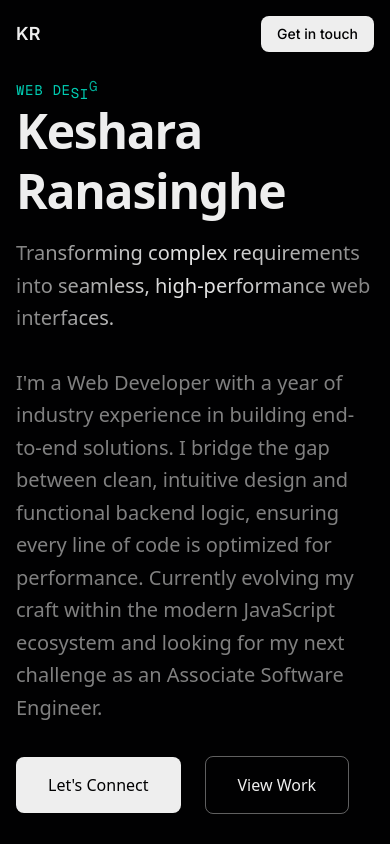
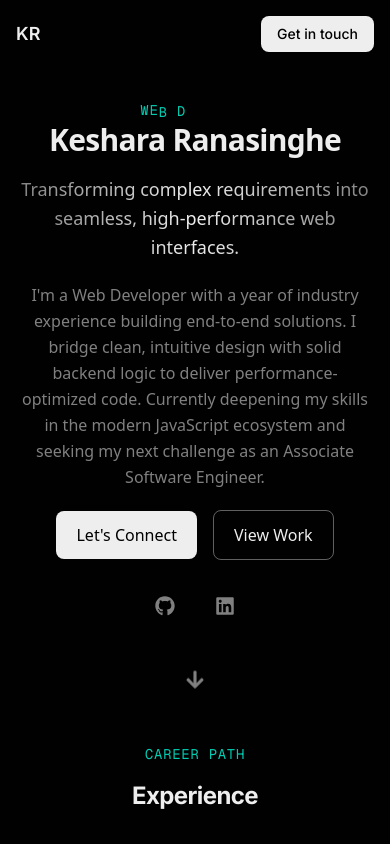
Before and after one commit to KSRanasinghe/portfolio, a Next.js app: page / in a window 390 px wide. Shown: the top 844 px of the page. Built offline with nearby package versions, Linux system fonts and the light colour scheme.

Commit message:
feat: enhance global responsiveness

```diff
--- a/components/Contact.tsx
+++ b/components/Contact.tsx
@@ -43,15 +43,15 @@ export default function Contact() {
   };
 
   return (
-    <section id="contact" className="py-32 px-4 bg-card/30">
+    <section id="contact" className="py-10 md:py-20 xl:py-35 px-4 md:px-10 xl:px-4 bg-card/30">
       <div className="xl:max-w-5xl 2xl:max-w-7xl w-full mx-auto">
         <div className="space-y-4 mb-16 text-center">
           <p className="font-mono text-sm text-accent accent-text tracking-wider uppercase">Get in Touch</p>
-          <h2 className="text-xl md:text-6xl font-inter text-primary font-bold tracking-tight mb-5">Let&apos;s Work Together</h2>
+          <h2 className="text-2xl md:text-6xl font-inter text-primary font-bold tracking-tight mb-5">Let&apos;s Work Together</h2>
           <p className="text-lg text-muted-foreground font-inter leading-relaxed tracking-normal max-w-xl mx-auto">I&apos;m always open to discussing new projects, creative ideas, or opportunities to be part of your vision.</p>
         </div>
-        <div className="grid grid-cols-1 xl:grid-cols-5 gap-14">
-          <div className="xl:col-span-2">
+        <div className="grid grid-cols-1 lg:grid-cols-5 gap-14">
+          <div className="lg:col-span-2">
             <div className="space-y-8">
               <div className="flex items-center gap-4 group">
                 <div className="p-3 border border-border rounded-lg group-hover:border-accent/50 transition-colors">
@@ -82,8 +82,8 @@ export default function Contact() {
               </div>
             </div>
           </div>
-          <form onSubmit={handleSubmit} className="lg:col-span-3 space-y-6">
-            <div className="grid grid-cols-1 md:grid-cols-2 gap-6 accent-text">
+          <form onSubmit={handleSubmit} className="lg:col-span-3 space-y-4 md:space-y-6">
+            <div className="grid grid-cols-1 md:grid-cols-2 gap-4 md:gap-6 accent-text">
               <div className="relative">
                 <input
                   type="text"
--- a/components/Education.tsx
+++ b/components/Education.tsx
@@ -28,13 +28,13 @@ const education = [
 
 export default function Education() {
   return (
-    <section id="education" className="py-32 px-4 bg-card/30">
-      <div className="xl:max-w-5xl 2xl:max-w-7xl w-full mx-auto">
+    <section id="education" className="py-10 md:py-20 xl:py-35 px-4 md:px-10 xl:px-4 bg-card/30">
+      <div className="xl:max-w-6xl 2xl:max-w-7xl w-full mx-auto">
         <div className="space-y-4 mb-14 text-center">
           <p className="font-mono text-sm text-accent accent-text tracking-wider uppercase">Academic Background</p>
-          <h2 className="text-xl md:text-6xl font-inter text-primary font-bold tracking-tight">Education</h2>
+          <h2 className="text-2xl md:text-6xl font-inter text-primary font-bold tracking-tight">Education</h2>
         </div>
-        <div className="grid md:grid-cols-3 gap-5">
+        <div className="grid grid-cols-1 lg:grid-cols-3 gap-5">
           {education.map((edu, index) => {
             const Icon = edu.icon
             return (
--- a/components/Experience.tsx
+++ b/components/Experience.tsx
@@ -28,11 +28,11 @@ const experiences = [
 
 export default function Experience() {
   return (
-    <section id="experience" className="min-h-screen w-full py-32 px-4">
-      <div className="xl:max-w-5xl 2xl:max-w-7xl w-full mx-auto">
-        <div className="space-y-4 mb-14 text-center">
+    <section id="experience" className="w-full py-10 md:py-20 xl:py-35 px-4 md:px-10 xl:px-4">
+      <div className="xl:max-w-6xl 2xl:max-w-7xl w-full mx-auto">
+        <div className="space-y-4 mb-10 md:mb-14 text-center">
           <p className="font-mono text-sm text-accent accent-text tracking-wider uppercase">Career Path</p>
-          <h2 className="text-xl md:text-6xl font-inter text-primary font-bold tracking-tight">Experience</h2>
+          <h2 className="text-2xl md:text-6xl font-inter text-primary font-bold tracking-tight">Experience</h2>
         </div>
         <div className="grid grid-cols-1 xl:grid-cols-12 gap-14 items-center">
           <div className="hidden xl:flex xl:col-span-5 accent-text">
--- a/components/Hero.tsx
+++ b/components/Hero.tsx
@@ -11,38 +11,38 @@ const WordRoller = dynamic(() => import('@/components/animations/WordRoller'), {
 
 export default function Hero() {
   return (
-    <section id="about" className="min-h-screen w-full flex items-center justify-center pt-20 px-4">
-      <div className="xl:max-w-5xl 2xl:max-w-7xl w-full mx-auto">
-        <div className="grid xl:grid-cols-2 gap-14 items-center">
-          <div className="space-y-8">
-            <div className="space-y-4 lg:pr-5">
-              <div className="text-sm font-mono text-accent accent-text tracking-wider mb-0 uppercase">
+    <section id="about" className="lg:min-h-screen w-full flex items-start lg:items-center justify-center pt-25 md:pt-35 px-4 md:px-10 xl:px-4">
+      <div className="xl:max-w-6xl 2xl:max-w-7xl w-full mx-auto">
+        <div className="grid xl:grid-cols-12 gap-16 items-center">
+          <div className="xl:col-span-6 space-y-5 md:space-y-8">
+            <div className="space-y-4 xl:pr-5">
+              <div className="text-sm font-mono text-accent accent-text tracking-wider uppercase mb-0">
                 <WordRoller
                   items={["Web Developer", "Web Designer", "Frontend Developer", "Backend Developer", "UI Enthusiast"]}
                   interval={4000}
                 />
               </div>
-              <h1 className="text-5xl md:text-7xl font-bold tracking-tight leading-tight text-primary">Keshara Ranasinghe</h1>
-              <p className="text-xl md:text-2xl text-transparent bg-clip-text bg-linear-to-r from-muted-foreground via-foreground to-muted-foreground leading-relaxed">
+              <h1 className="text-3xl md:text-5xl lg:text-7xl font-bold tracking-tight leading-tight text-primary text-center md:text-left">Keshara Ranasinghe</h1>
+              <p className="text-lg md:text-xl xl:text-2xl text-transparent bg-clip-text bg-linear-to-r from-muted-foreground via-foreground to-muted-foreground leading-relaxed text-center md:text-left">
                 Transforming complex requirements into seamless, high-performance web interfaces.
               </p>
             </div>
-            <p className="text-muted-foreground text-xl leading-relaxed">I&apos;m a Web Developer with a year of industry experience in building end-to-end solutions. I bridge the gap between clean, intuitive design and functional backend logic, ensuring every line of code is optimized for performance. Currently evolving my craft within the modern JavaScript ecosystem and looking for my next challenge as an Associate Software Engineer.</p>
-            <div className="flex items-center gap-6">
+            <p className="text-muted-foreground text-[16px] md:text-xl leading-relaxed 2xl:pr-3 text-center md:text-left">I&apos;m a Web Developer with a year of industry experience building end-to-end solutions. I bridge clean, intuitive design with solid backend logic to deliver performance-optimized code. Currently deepening my skills in the modern JavaScript ecosystem and seeking my next challenge as an Associate Software Engineer.</p>
+            <div className="flex items-center justify-center md:justify-start gap-4 md:gap-6">
               <Link
                 href="#contact"
-                className="group relative px-8 py-4 bg-primary text-primary-foreground font-medium rounded-lg overflow-hidden transition-all duration-300 hover:shadow-[0_0_30px_rgba(255,255,255,0.15)]"
+                className="group relative px-5 py-3 md:px-8 md:py-4 bg-primary text-primary-foreground font-medium rounded-lg overflow-hidden transition-all duration-300 hover:shadow-[0_0_30px_rgba(255,255,255,0.15)]"
               >
                 <span className="relative z-10">Let&apos;s Connect</span>
               </Link>
               <Link
                 href="#experience"
-                className="px-8 py-4 border border-primary/40 text-foreground font-medium rounded-lg hover:bg-secondary/50 transition-all duration-300"
+                className="px-5 py-3 md:px-8 md:py-4 border border-primary/40 text-foreground font-medium rounded-lg hover:bg-secondary/50 transition-all duration-300"
               >
                 View Work
               </Link>
             </div>
-            <div className="flex items-center gap-4 pt-1">
+            <div className="flex items-center justify-center md:justify-start gap-4 pt-1">
               <Link
                 href="https://github.com/KSRanasinghe"
                 target="_blank"
@@ -61,10 +61,10 @@ export default function Hero() {
               </Link>
             </div>
           </div>
-          <div className="hidden lg:flex items-center justify-center">
+          <div className="hidden xl:flex xl:col-span-6 items-center justify-center">
             <div className="relative group">
 
-              <div className="absolute inset-0 bg-linear-to-br from-(--accent)/30 to-blue-500/10 rounded-full blur-[100px] opacity-50 group-hover:opacity-80 transition-opacity duration-500" />
+              <div className="absolute inset-0 bg-linear-to-br from-accent/30 to-blue-500/10 rounded-full blur-[100px] opacity-50 group-hover:opacity-80 transition-opacity duration-500" />
 
               <div className="relative w-150 h-150 rounded-full border border-border/40 bg-linear-to-b from-secondary/80 to-card/90 shadow-2xl flex items-end justify-center overflow-hidden">
 
@@ -84,7 +84,7 @@ export default function Hero() {
             </div>
           </div>
         </div>
-        <div className="flex justify-center mt-20">
+        <div className="flex justify-center mt-10 xl:mt-20">
           <Link
             href="#experience"
             className="animate-bounce p-2 text-muted-foreground hover:text-foreground transition-colors"
--- a/components/Navbar.tsx
+++ b/components/Navbar.tsx
@@ -28,7 +28,7 @@ export default function Navbar() {
         ? "bg-background/60 backdrop-blur-xl border-b border-border/60 " : "bg-transparent border-border/60"
         }`}
     >
-      <div className="xl:max-w-5xl 2xl:max-w-7xl mx-auto px-4 py-4 flex items-center justify-between font-inter">
+      <div className="xl:max-w-6xl 2xl:max-w-7xl mx-auto px-4 md:px-10 xl:px-4 py-4 flex items-center justify-between font-inter">
         {/* Logo */}
         <Link
           href="/"
--- a/components/Skills.tsx
+++ b/components/Skills.tsx
@@ -45,11 +45,11 @@ export default function Skills() {
   }, []);
 
   return (
-    <section id="skills" className="py-32 px-4">
-      <div className="xl:max-w-5xl 2xl:max-w-7xl w-full mx-auto">
+    <section id="skills" className="py-10 md:py-20 xl:py-35 px-4 md:px-10 xl:px-4">
+      <div className="xl:max-w-6xl 2xl:max-w-7xl w-full mx-auto">
         <div className="space-y-4 mb-14 text-center">
           <p className="font-mono text-sm text-accent accent-text tracking-wider uppercase">Technical Expertise</p>
-          <h2 className="text-xl md:text-6xl font-inter text-primary font-bold tracking-tight">Tech Stack</h2>
+          <h2 className="text-2xl md:text-6xl font-inter text-primary font-bold tracking-tight">Tech Stack</h2>
         </div>
         <div className="w-full py-6 overflow-hidden border border-border rounded-xl">
           <div ref={scrollingRef} className="flex gap-5 will-change-transform">
--- a/components/animations/WordRoller.tsx
+++ b/components/animations/WordRoller.tsx
@@ -50,7 +50,7 @@ export default function WordRoller({ items, interval = 5000 }: WordRollerProps)
 
   return (
     <div className="relative h-[1.5em] overflow-hidden">
-      <div ref={containerRef} className="flex">
+      <div ref={containerRef} className="flex justify-center md:justify-start">
         {items[index].split("").map((char, i) => (
           <span
             key={`${index}-${i}`}
```
